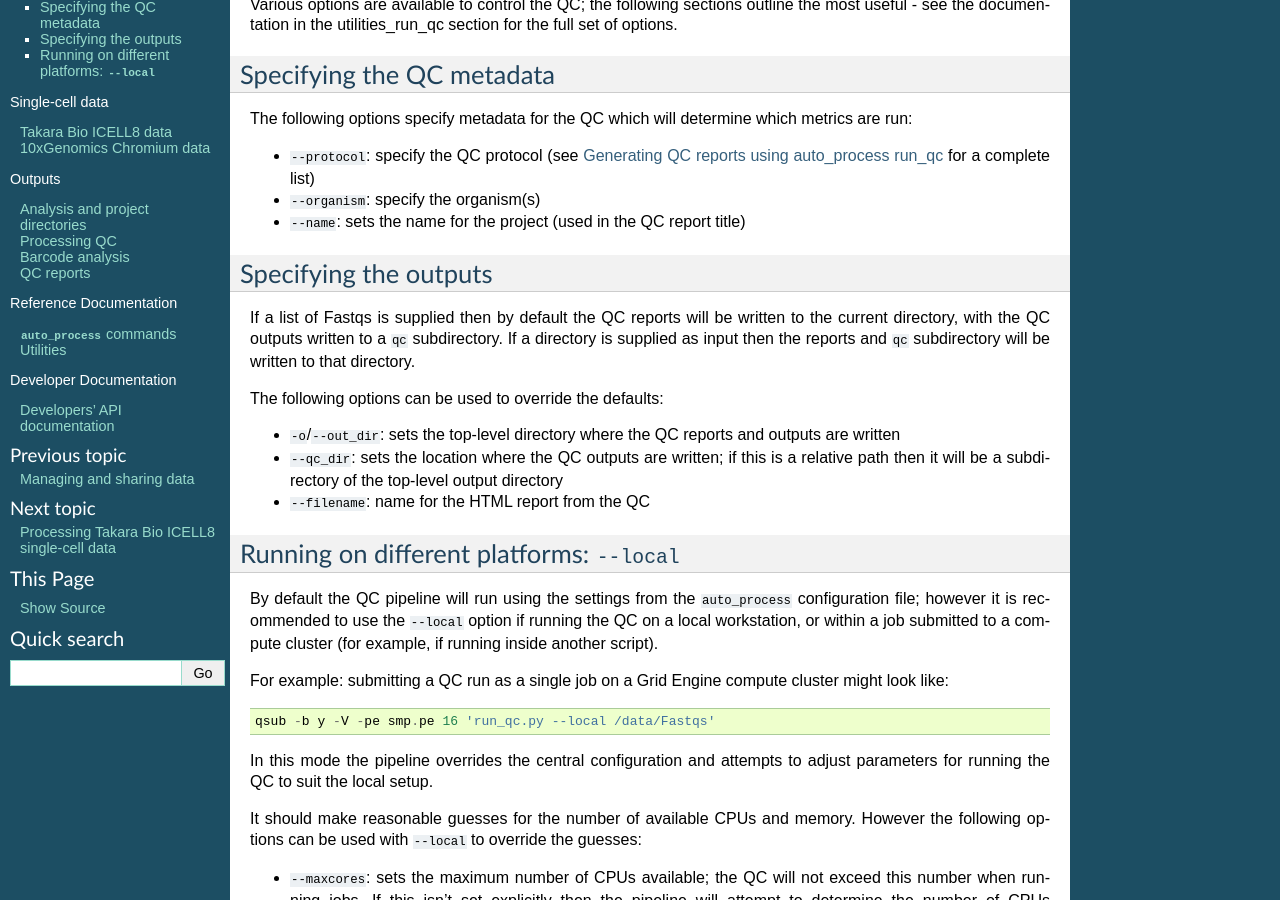
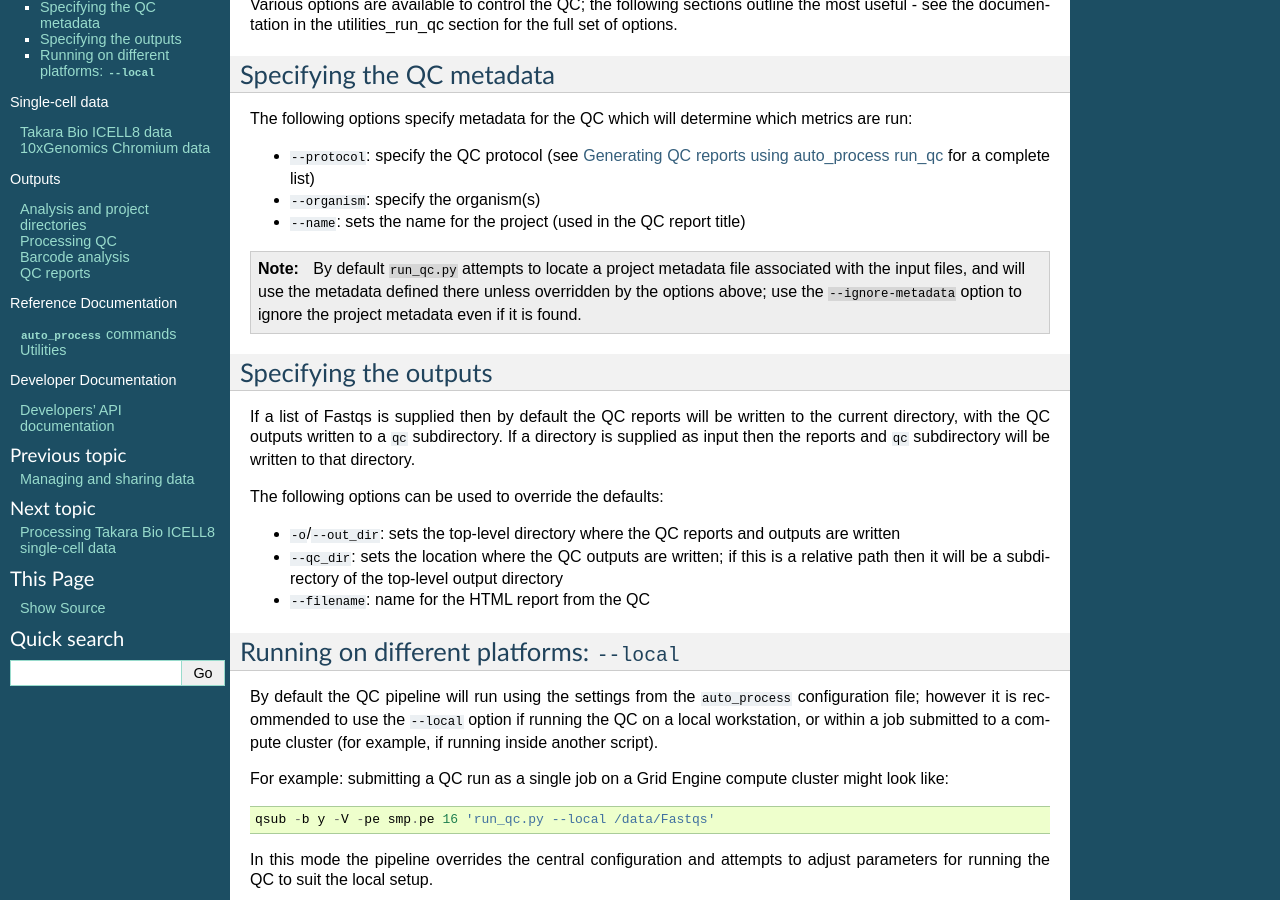
Before and after one commit to fls-bioinformatics-core/auto_process_ngs, a Sphinx documentation site: the page built from docs/source/using/run_qc_standalone.rst, in a window 1280 px wide and 900 px high, scrolled down 425 px. Built offline with Sphinx 7.4.7, drawn with Linux system fonts in a browser that asks for light colours.

Commit message:
run_qc.py: update documentation to explain how project metadata is handled.

```diff
--- a/docs/source/using/run_qc_standalone.rst
+++ b/docs/source/using/run_qc_standalone.rst
@@ -41,6 +41,14 @@ determine which metrics are run:
 * ``--organism``: specify the organism(s)
 * ``--name``: sets the name for the project (used in the
   QC report title)
+
+.. note::
+
+   By default ``run_qc.py`` attempts to locate a project
+   metadata file associated with the input files, and will
+   use the metadata defined there unless overridden by the
+   options above; use the ``--ignore-metadata`` option to
+   ignore the project metadata even if it is found.
 
 Specifying the outputs
 ----------------------
```
